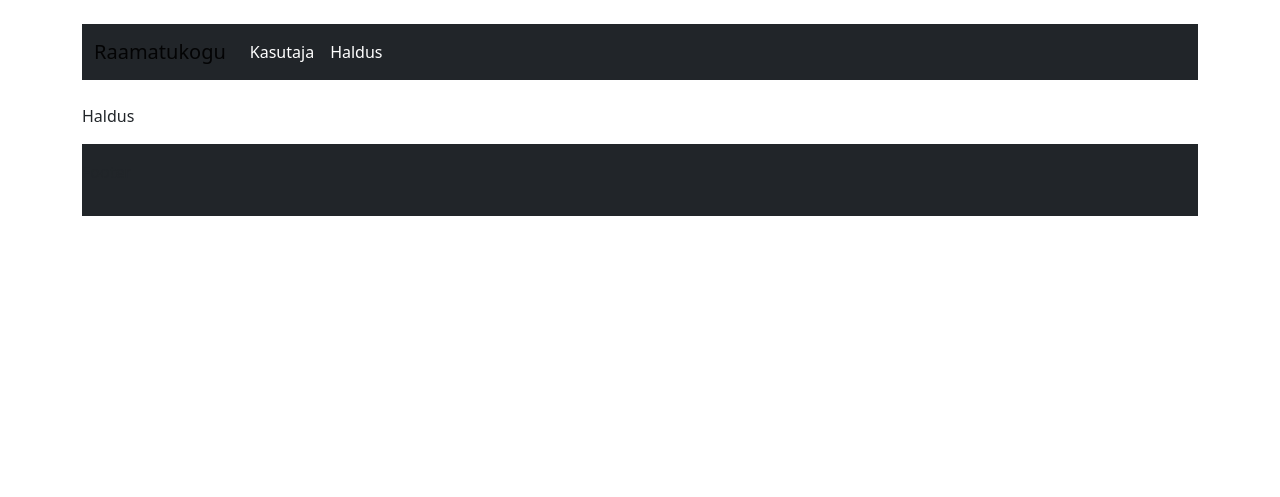
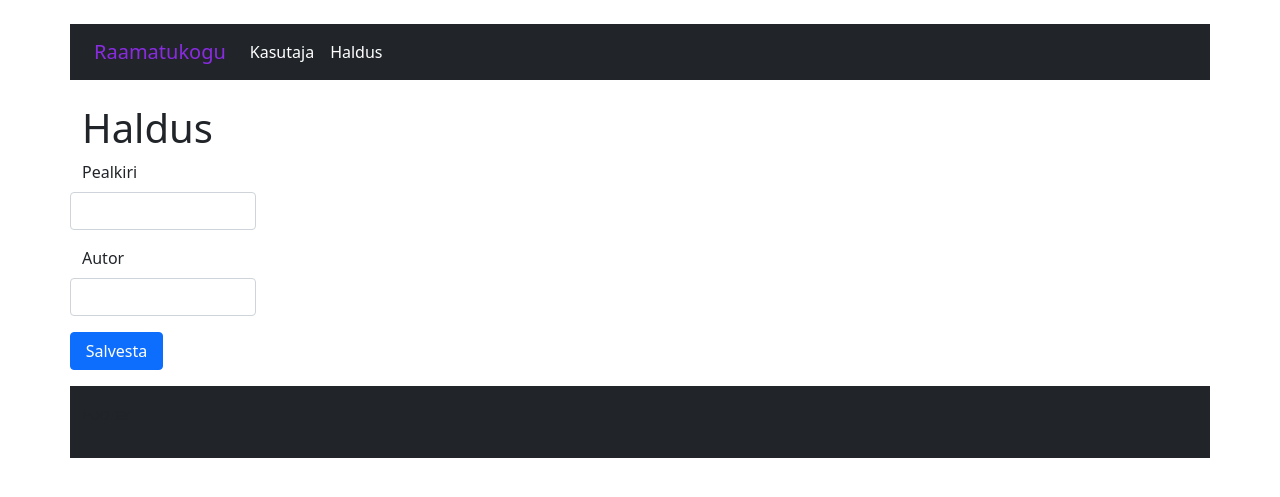
Before and after one commit to KoppelSiim/library, a PHP site: page /index.php?page=admin in a window 1280 px wide. Shown: the top 497 px of the page. Run offline with PHP 8.4, Linux system fonts and the light colour scheme.

Commit message:
Admin page, add book form

```diff
--- a/admin.php
+++ b/admin.php
@@ -1 +1,18 @@
-<p>Haldus</p>
+<!-- Haldus leht -->
+<div class="container">
+    <h1>Haldus</h1>
+    <!--Raamatu lisamine form -->
+    <form method="POST" action="">
+        <div class="form-group row col-2 mb-3">
+            <label for="bookTitle" class="form-label">Pealkiri</label>
+            <input type="text" class="form-control" id="bookTitle" name="title">
+        </div>
+        <div class="form-group row col-2 mb-3">
+            <label for="bookAuthor" class="form-label">Autor</label>
+            <input type="text" class="form-control" id="bookAuthor" name="author">
+        </div>
+        <div class="form-group row col-1 mb-3">
+            <button type="submit" name="addBook" class="btn btn-primary">Salvesta</button>
+        </div>
+    </form>
+</div>
--- a/default.php
+++ b/default.php
@@ -1 +1 @@
-<p>Siia peaks siis mingi default sisu tulema ja viewheight responsive height</p>
+<p>Default vaade</p>
--- a/footer.php
+++ b/footer.php
@@ -1,10 +1,6 @@
+<footer class="container footer mt-auto py-3 bg-dark">
+    <p>Footer</p>
+</footer>
 
-
-
-    <footer class="footer mt-auto py-3 bg-dark">
-        <p>Footer</p>
-    </footer>
-    <!-- End of container div-->
-    </div>
 </body>
 </html>
--- a/header.php
+++ b/header.php
@@ -7,11 +7,10 @@
     <link href="https://cdn.jsdelivr.net/npm/bootstrap@5.0.2/dist/css/bootstrap.min.css" rel="stylesheet" integrity="sha384-EVSTQN3/azprG1Anm3QDgpJLIm9Nao0Yz1ztcQTwFspd3yD65VohhpuuCOmLASjC" crossorigin="anonymous">
     <script src="https://cdn.jsdelivr.net/npm/bootstrap@5.0.2/dist/js/bootstrap.bundle.min.js" integrity="sha384-MrcW6ZMFYlzcLA8Nl+NtUVF0sA7MsXsP1UyJoMp4YLEuNSfAP+JcXn/tWtIaxVXM" crossorigin="anonymous"></script>
     <link href="style.css" rel="stylesheet">
-    <title>Document</title>
+    <title>Raamatukogu</title>
 </head>
 <body>
-<div class="container">
-    <nav class="navbar navbar-expand-lg navbar-light bg-dark mt-4 mb-4">
+    <nav class="container navbar navbar-expand-lg navbar-light bg-dark mt-4 mb-4">
         <div class="container-fluid">
             <a class="navbar-brand" href="#">Raamatukogu</a>
             <ul class="navbar-nav me-auto mb-2 mb-lg-0">
--- a/style.css
+++ b/style.css
@@ -1,3 +1,7 @@
-.container .navbar .nav-link {
+ul.navbar-nav li.nav-item a.nav-link {
   color: white;
 }
+
+.navbar-light .navbar-brand {
+  color: blueviolet;
+}
```
Also changed, not shown: 1 other file.
